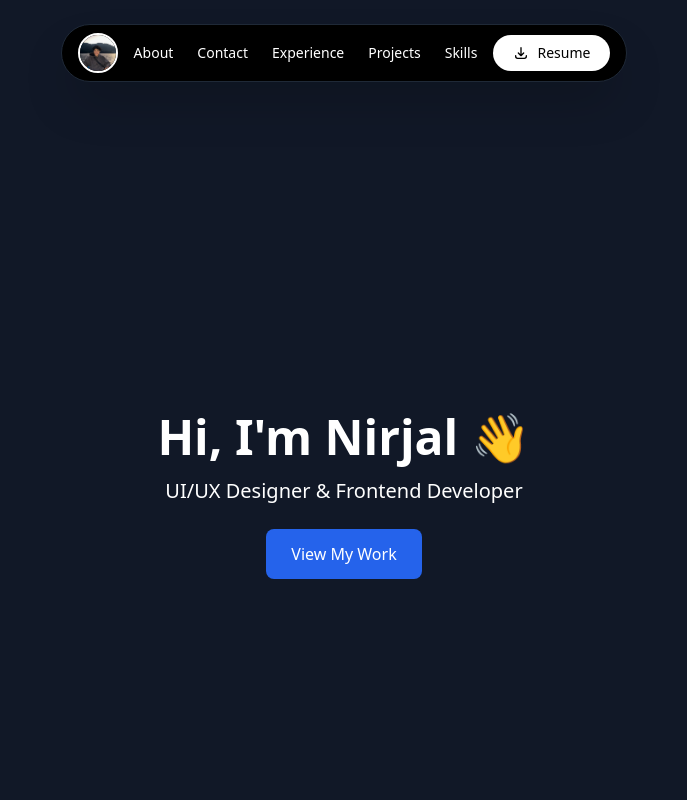
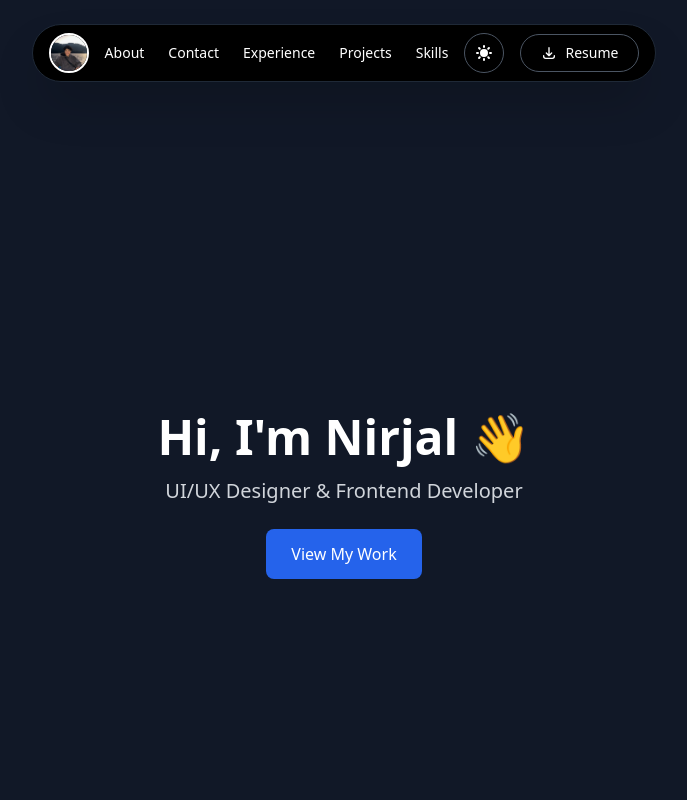
Before and after one commit to nirjaley/portfolio-site, a React (Vite) app in the folder client/: page / in a window 1280 px wide. Shown: the top 800 px of the page, without its empty margins (296-983 px from the left). Built offline with nearby package versions, Linux system fonts and the light colour scheme.

Commit message:
configured navigation bar theme and added dark and light mode

```diff
--- a/client/src/App.tsx
+++ b/client/src/App.tsx
@@ -9,6 +9,7 @@ import Contact from "./sections/Contact/Contact";
 
 function App() {
   const [scrolled, setScrolled] = useState(false);
+  const [theme, setTheme] = useState<'light' | 'dark'>('dark');
 
   useEffect(() => {
     const handleScroll = () => {
@@ -22,11 +23,15 @@ function App() {
     return () => window.removeEventListener('scroll', handleScroll);
   }, [scrolled]);
 
+  const toggleTheme = () => {
+    setTheme(prev => prev === 'light' ? 'dark' : 'light');
+  };
+
   return (
-    <div id="root" className="min-h-screen w-full bg-gray-900 text-white">
-      <Navbar />
+    <div className={`min-h-screen w-full ${theme === 'light' ? 'bg-white text-gray-900' : 'bg-gray-900 text-white'} transition-colors duration-300`}>
+      <Navbar theme={theme} toggleTheme={toggleTheme} />
       <div className="pt-24 px-4">
-        <Hero />
+        <Hero theme={theme} />
         <About />
         <Skills />
         <Projects />
--- a/client/src/components/NavBar.tsx
+++ b/client/src/components/NavBar.tsx
@@ -1,11 +1,15 @@
 import React, { useState } from 'react';
 import profileImage from '/assets/images/profile.jpg';
 
-const Navbar = () => {
+interface NavbarProps {
+  theme: 'light' | 'dark';
+  toggleTheme: () => void;
+}
+
+const Navbar: React.FC<NavbarProps> = ({ theme, toggleTheme }) => {
   const [hoveredItem, setHoveredItem] = useState<string | null>(null);
 
   const handleDownloadResume = () => {
-    // Replace with your actual resume URL
     const resumeUrl = '/path-to-your-resume.pdf';
     const link = document.createElement('a');
     link.href = resumeUrl;
@@ -15,11 +19,17 @@ const Navbar = () => {
 
   return (
     <nav className="fixed top-6 left-0 right-0 z-50 flex justify-center animate-slideDown">
-      <div className="bg-black rounded-full px-4 py-2 shadow-2xl border border-gray-800 backdrop-blur-sm hover:shadow-3xl transition-all duration-300 hover:scale-105">
+      <div className={`rounded-full px-4 py-2 shadow-2xl backdrop-blur-sm hover:shadow-3xl transition-all duration-300 hover:scale-105 ${
+        theme === 'light'
+          ? 'bg-white border border-gray-200'
+          : 'bg-black border border-gray-800'
+      }`}>
         <div className="flex items-center gap-4">
           {/* Left side - Profile Image */}
           <button
-            className="w-10 h-10 rounded-full overflow-hidden border-2 border-white hover:border-gray-300 transition-all duration-300 flex-shrink-0 bg-gray-700 p-0 hover:scale-110 hover:rotate-12 active:scale-95"
+            className={`w-10 h-10 rounded-full overflow-hidden border-2 transition-all duration-300 flex-shrink-0 bg-gray-700 p-0 hover:scale-110 hover:rotate-12 active:scale-95 ${
+              theme === 'light' ? 'border-gray-800 hover:border-gray-600' : 'border-white hover:border-gray-300'
+            }`}
             aria-label="Home"
             style={{ minWidth: '40px', minHeight: '40px' }}
           >
@@ -41,7 +51,9 @@ const Navbar = () => {
               <a
                 key={item}
                 href={`#${item.toLowerCase()}`}
-                className="text-white hover:text-gray-300 text-sm font-medium transition-all duration-300 whitespace-nowrap relative group"
+                className={`text-sm font-medium transition-all duration-300 whitespace-nowrap relative group ${
+                  theme === 'light' ? 'text-gray-900 hover:text-gray-600' : 'text-white hover:text-gray-300'
+                }`}
                 onMouseEnter={() => setHoveredItem(item)}
                 onMouseLeave={() => setHoveredItem(null)}
                 style={{
@@ -50,19 +62,48 @@ const Navbar = () => {
               >
                 {item}
                 <span
-                  className="absolute -bottom-1 left-0 w-0 h-0.5 bg-white rounded-full transition-all duration-300 group-hover:w-full"
+                  className={`absolute -bottom-1 left-0 w-0 h-0.5 rounded-full transition-all duration-300 group-hover:w-full ${
+                    theme === 'light' ? 'bg-gray-900' : 'bg-white'
+                  }`}
                 />
               </a>
             ))}
           </div>
 
+          {/* Theme Toggle Button */}
+          <button
+            onClick={toggleTheme}
+            className={`w-10 h-10 rounded-full flex items-center justify-center transition-all duration-300 hover:scale-110 active:scale-95 border ${
+              theme === 'light'
+                ? 'border-gray-300 text-gray-900 hover:bg-gray-100 hover:border-gray-400'
+                : 'border-gray-600 text-white hover:bg-gray-800 hover:border-gray-500'
+            }`}
+            aria-label="Toggle theme"
+          >
+            {theme === 'light' ? (
+              // Moon icon for dark mode
+              <svg className="w-5 h-5" fill="currentColor" viewBox="0 0 20 20">
+                <path d="M17.293 13.293A8 8 0 016.707 2.707a8.001 8.001 0 1010.586 10.586z" />
+              </svg>
+            ) : (
+              // Sun icon for light mode
+              <svg className="w-5 h-5" fill="currentColor" viewBox="0 0 20 20">
+                <path fillRule="evenodd" d="M10 2a1 1 0 011 1v1a1 1 0 11-2 0V3a1 1 0 011-1zm4 8a4 4 0 11-8 0 4 4 0 018 0zm-.464 4.95l.707.707a1 1 0 001.414-1.414l-.707-.707a1 1 0 00-1.414 1.414zm2.12-10.607a1 1 0 010 1.414l-.706.707a1 1 0 11-1.414-1.414l.707-.707a1 1 0 011.414 0zM17 11a1 1 0 100-2h-1a1 1 0 100 2h1zm-7 4a1 1 0 011 1v1a1 1 0 11-2 0v-1a1 1 0 011-1zM5.05 6.464A1 1 0 106.465 5.05l-.708-.707a1 1 0 00-1.414 1.414l.707.707zm1.414 8.486l-.707.707a1 1 0 01-1.414-1.414l.707-.707a1 1 0 011.414 1.414zM4 11a1 1 0 100-2H3a1 1 0 000 2h1z" clipRule="evenodd" />
+              </svg>
+            )}
+          </button>
+
           {/* Right side - Download Resume Button */}
           <button
             onClick={handleDownloadResume}
-            className="bg-white text-black hover:bg-gray-100 px-5 py-2 rounded-full text-sm font-medium transition-all duration-300 flex items-center gap-2 flex-shrink-0 hover:scale-110 hover:shadow-lg active:scale-95"
+            className={`px-5 py-2 rounded-full text-sm font-medium transition-all duration-300 flex items-center gap-2 flex-shrink-0 hover:scale-110 hover:shadow-lg active:scale-95 border ${
+              theme === 'light'
+                ? 'border-gray-300 text-gray-900 hover:bg-gray-100 hover:border-gray-400'
+                : 'border-gray-600 text-white hover:bg-gray-800 hover:border-gray-500'
+            }`}
           >
             <svg
-              className="w-4 h-4 transition-transform duration-300 group-hover:animate-bounce"
+              className="w-4 h-4 transition-transform duration-300"
               fill="none"
               stroke="currentColor"
               viewBox="0 0 24 24"
@@ -73,7 +114,9 @@ const Navbar = () => {
           </button>
 
           {/* Mobile Menu Button */}
-          <button className="md:hidden text-white flex-shrink-0 hover:scale-110 active:scale-95 transition-transform duration-300">
+          <button className={`md:hidden flex-shrink-0 hover:scale-110 active:scale-95 transition-transform duration-300 ${
+            theme === 'light' ? 'text-gray-900' : 'text-white'
+          }`}>
             <svg className="w-6 h-6" fill="none" stroke="currentColor" viewBox="0 0 24 24">
               <path strokeLinecap="round" strokeLinejoin="round" strokeWidth={2} d="M4 6h16M4 12h16M4 18h16" />
             </svg>
--- a/client/src/index.css
+++ b/client/src/index.css
@@ -14,10 +14,6 @@
     font-family: system-ui, Avenir, Helvetica, Arial, sans-serif;
     line-height: 1.5;
     font-weight: 400;
-
-    color-scheme: light dark;
-    color: rgba(255, 255, 255, 0.87);
-    background-color: #111827;
 
     font-synthesis: none;
     text-rendering: optimizeLegibility;
@@ -55,7 +51,6 @@ button:not(nav button) {
   font-size: 1em;
   font-weight: 500;
   font-family: inherit;
-  background-color: #1a1a1a;
   cursor: pointer;
   transition: border-color 0.25s;
 }
@@ -68,16 +63,3 @@ button:not(nav button):focus,
 button:not(nav button):focus-visible {
   outline: 4px auto -webkit-focus-ring-color;
 }
-
-@media (prefers-color-scheme: light) {
-  :root {
-    color: #213547;
-    background-color: #ffffff;
-  }
-  a:hover {
-    color: #747bff;
-  }
-  button:not(nav button) {
-    background-color: #f9f9f9;
-  }
-}
--- a/client/src/sections/Hero/Hero.tsx
+++ b/client/src/sections/Hero/Hero.tsx
@@ -1,9 +1,23 @@
-const Hero = () => {
+interface HeroProps {
+  theme: 'light' | 'dark';
+}
+
+const Hero: React.FC<HeroProps> = ({ theme }) => {
   return (
-    <section className="min-h-screen w-full flex flex-col justify-center items-center text-center bg-gray-900">
+    <section className={`min-h-screen w-full flex flex-col justify-center items-center text-center transition-colors duration-300 ${
+      theme === 'light' ? 'bg-white' : 'bg-gray-900'
+    }`}>
       <div className="w-full max-w-4xl px-4">
-        <h1 className="text-5xl font-bold">Hi, I'm Nirjal 👋</h1>
-        <p className="text-xl mt-4">UI/UX Designer & Frontend Developer</p>
+        <h1 className={`text-5xl font-bold ${
+          theme === 'light' ? 'text-gray-900' : 'text-white'
+        }`}>
+          Hi, I'm Nirjal 👋
+        </h1>
+        <p className={`text-xl mt-4 ${
+          theme === 'light' ? 'text-gray-700' : 'text-gray-300'
+        }`}>
+          UI/UX Designer & Frontend Developer
+        </p>
         <button className="mt-6 px-6 py-3 bg-blue-600 hover:bg-blue-700 text-white rounded-lg transition-colors">
           View My Work
         </button>
```
